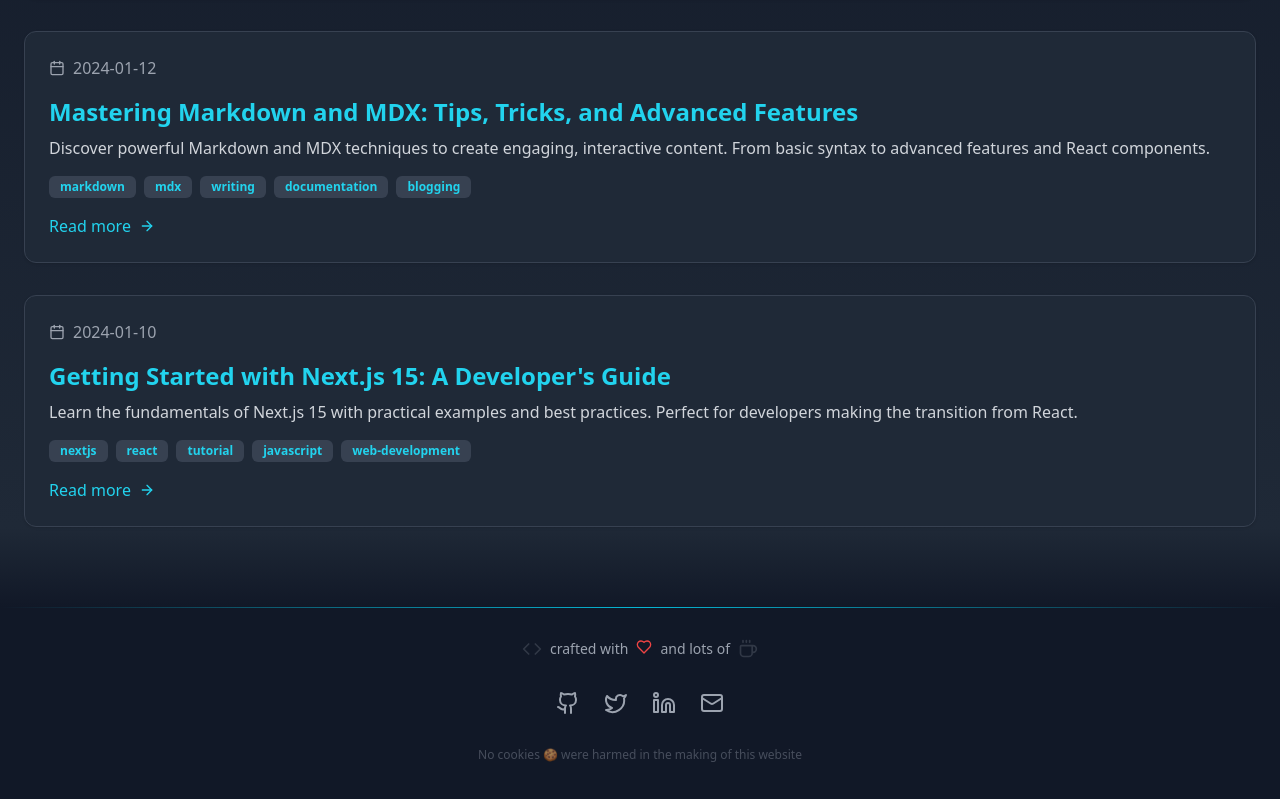
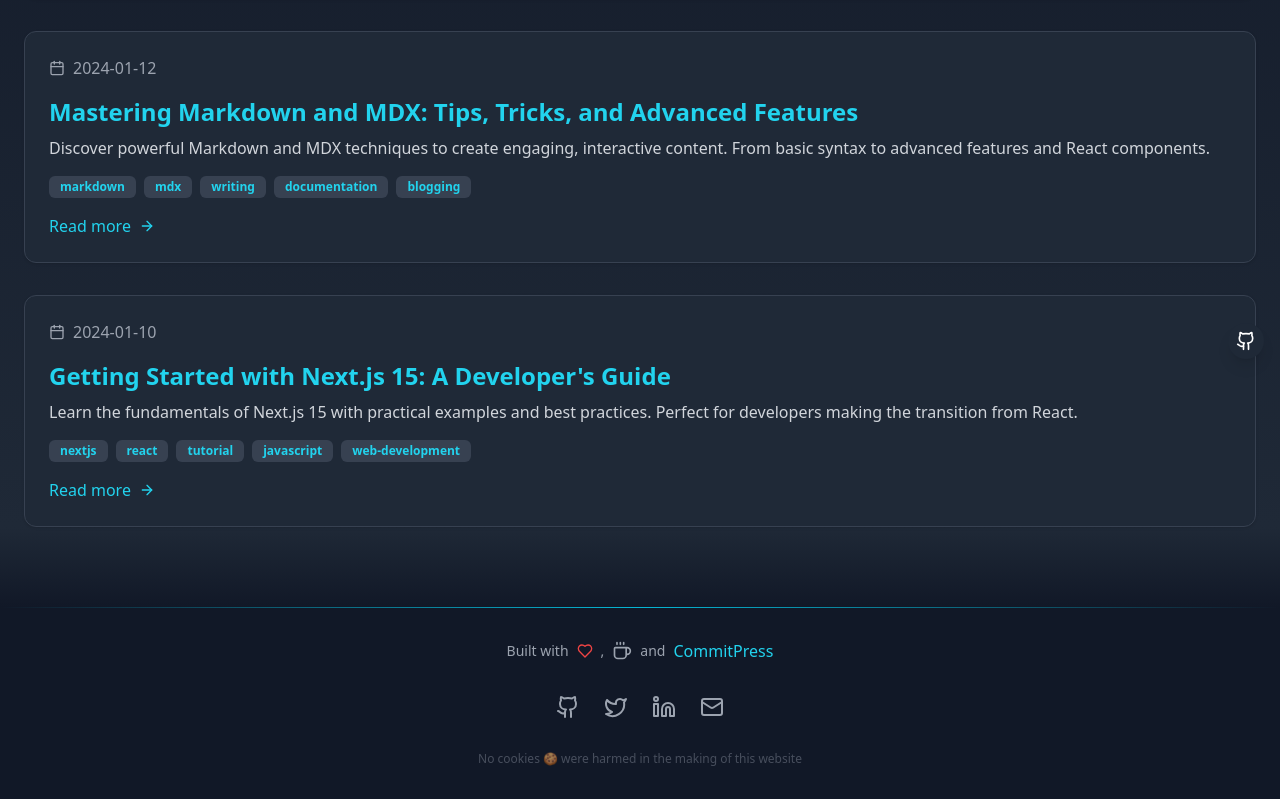
Before and after one commit to muzaffar640/commitpress, a Next.js app: page /blog in a window 1280 px wide. Shown: the part 425-1224 px from the top of the page. Built offline with nearby package versions, Linux system fonts and the light colour scheme.

Commit message:
feat: Add project watermark and update footer
Adds a floating action button with a link to the GitHub repository and updates the footer to include a link to CommitPress.

```diff
--- a/src/app/layout.tsx
+++ b/src/app/layout.tsx
@@ -2,6 +2,7 @@
 import { Analytics } from "@vercel/analytics/react";
 import "./globals.css";
 import { PostHogProvider } from "../providers/PostHogProvider";
+import Watermark from "@/components/Watermark";
 
 const inter = Inter({ subsets: ["latin"], variable: "--font-inter" });
 const jetBrainsMono = JetBrains_Mono({
@@ -34,6 +35,7 @@
           ) : (
             children
           )}
+          <Watermark />
         </body>
       </html>
     </>
--- a/src/components/Footer.tsx
+++ b/src/components/Footer.tsx
@@ -1,13 +1,5 @@
 import Link from "next/link";
-import {
-  Github,
-  Twitter,
-  Linkedin,
-  Coffee,
-  Code,
-  Heart,
-  Mail,
-} from "lucide-react";
+import { Github, Twitter, Linkedin, Coffee, Heart, Mail } from "lucide-react";
 
 export default function Footer() {
   return (
@@ -16,12 +8,19 @@
 
       <div className="container mx-auto px-4">
         <div className="flex flex-col items-center space-y-8">
-          <div className="flex items-center gap-2 text-gray-400 hover:text-cyan-400 transition-colors">
-            <Code size={20} className="animate-pulse" />
-            <span className="text-sm">crafted with</span>
-            <Heart size={16} className="text-red-500 animate-bounce" />
-            <span className="text-sm">and lots of</span>
-            <Coffee size={20} className="animate-pulse" />
+          <div className="flex items-center gap-2 text-gray-400">
+            <span className="text-sm">Built with</span>
+            <Heart size={16} className="text-red-500" />
+            <span className="text-sm">,</span>
+            <Coffee size={20} />
+            <span className="text-sm">and</span>
+            <Link
+              href="https://github.com/muzaffar640/commitpress"
+              target="_blank"
+              className="text-cyan-400 hover:underline"
+            >
+              CommitPress
+            </Link>
           </div>
 
           <div className="flex space-x-6">
--- /dev/null
+++ b/src/components/Watermark.tsx
@@ -0,0 +1,17 @@
+import Link from "next/link";
+import { Github } from "lucide-react";
+
+const Watermark = () => {
+  return (
+    <Link
+      href="https://github.com/muzaffar640/commitpress"
+      target="_blank"
+      className="fixed bottom-4 right-4 z-50 rounded-full bg-gray-800 p-2 text-white shadow-lg transition-transform duration-300 hover:scale-110"
+      aria-label="View source on GitHub"
+    >
+      <Github className="h-5 w-5" />
+    </Link>
+  );
+};
+
+export default Watermark;
```
